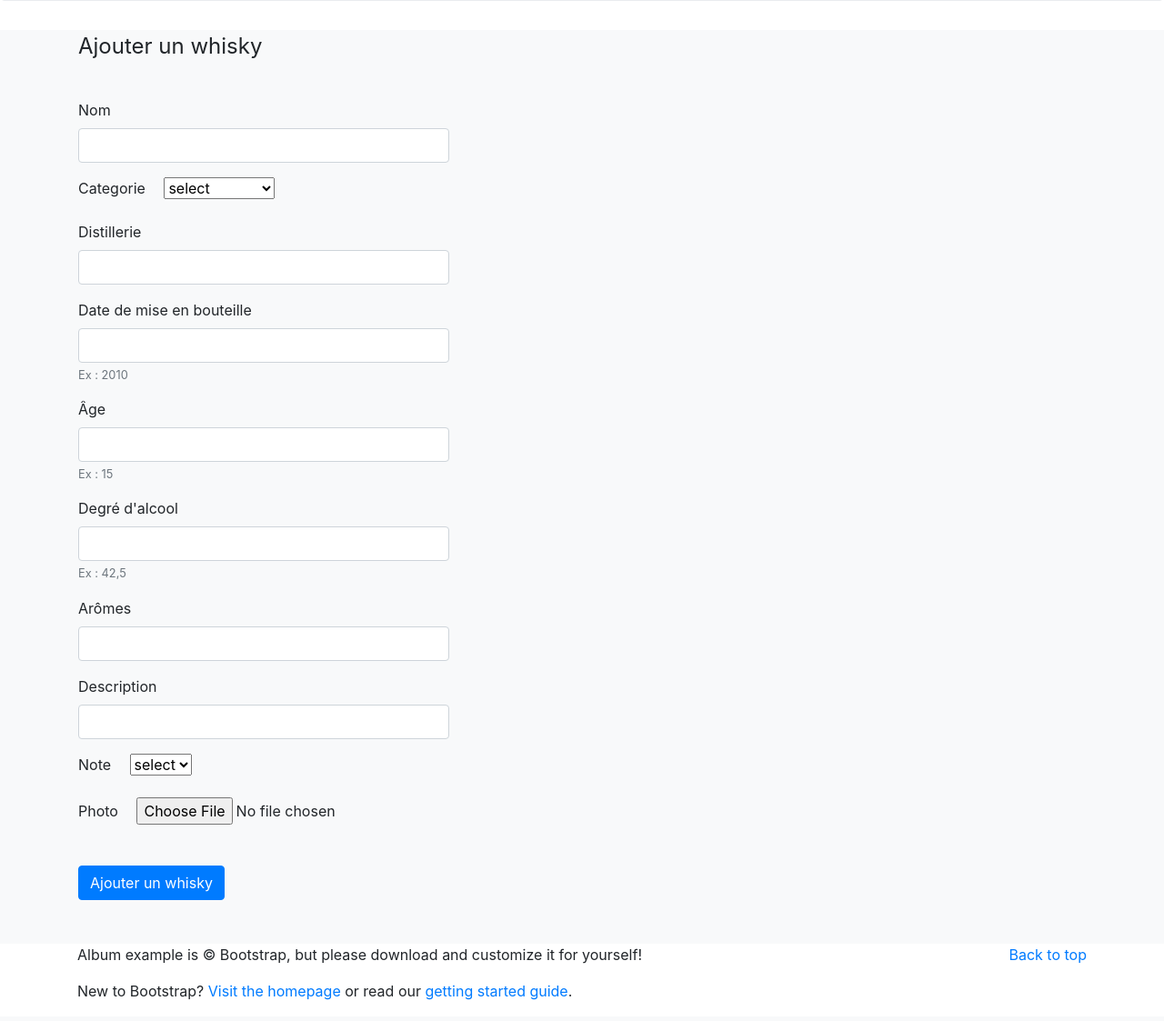
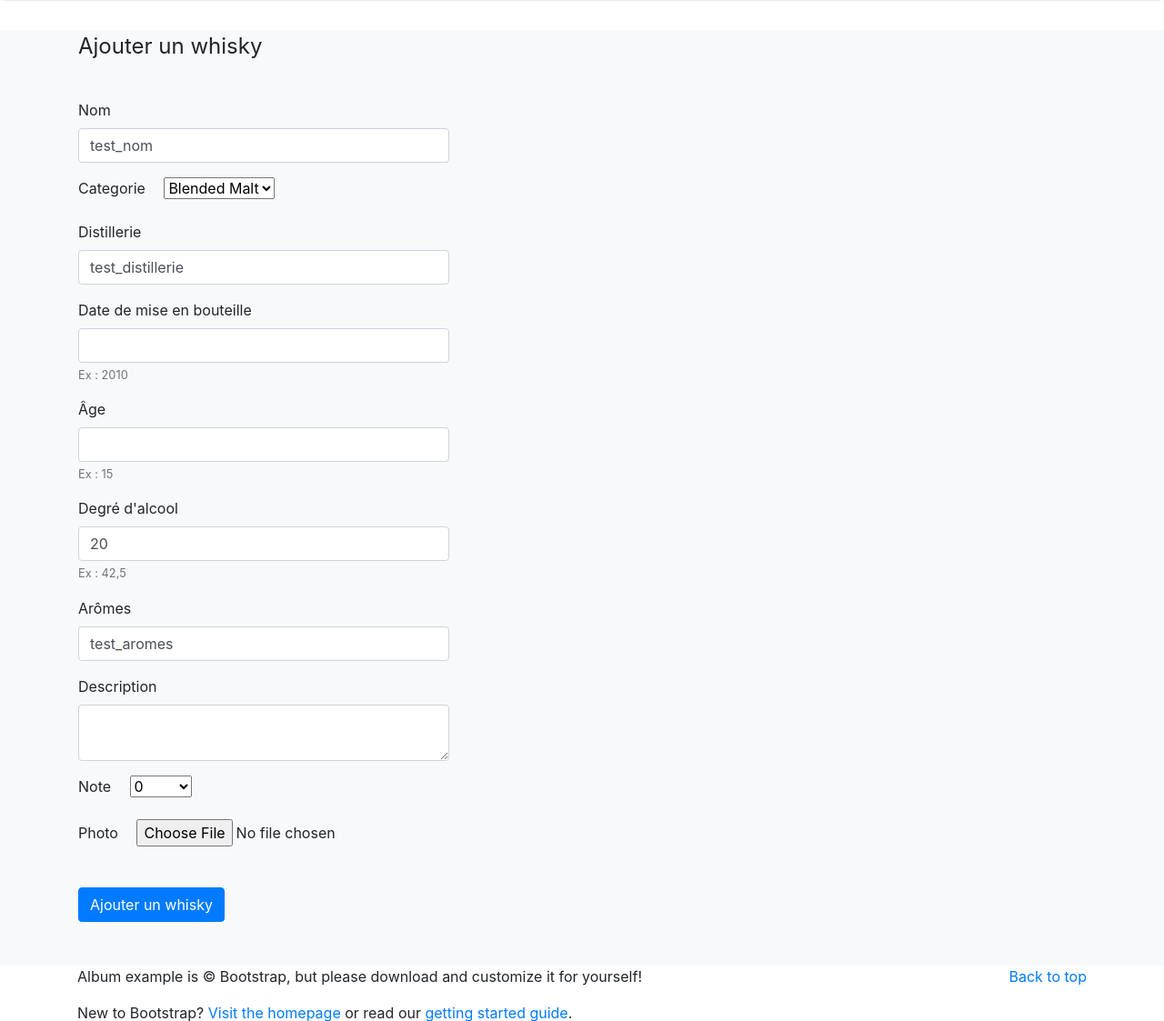
Before and after one commit to kantunb/training, a PHP site: page /add.php in a window 1280 px wide. Shown: the part 355-1478 px from the top of the page at 91% size. Before the commit the page ends 1455 px from the top, so only its background shows below. Run offline with PHP 8.4, Linux system fonts and the light colour scheme.

Commit message:
edit form

```diff
--- a/add.php
+++ b/add.php
@@ -25,19 +25,19 @@
             <div class="container">
                 <div class="row">
 
-                    <form class="form-group" metod="" action="">
+                    <form class="form-group" action="./post/create.php" method="POST">
                         <fieldset class="p-3">
                             <legend>Ajouter un whisky</legend>
                             <p class="mt-3">
                                 <label for="name">Nom</label>
-                                <input type="text" class="form-control" name="name" id="" aria-describedby="name" placeholder="" required>
+                                <input type="text" class="form-control" name="name" id="" aria-describedby="name" value="test_nom" placeholder="" required>
                                 <!-- <small id="name" class="form-text text-muted"></small> -->
                             </p>
                             <p class="mt-3">
                                 <label for="category">Categorie</label>
-                                <select name="category" id="" class="ml-3 aria-describedby="category" required">
+                                <select name="category" id="" class="ml-3 aria-describedby="category" required>
                                     <option value="">select</option>
-                                    <option value="blend">Blended Malt</option>
+                                    <option value="blend" selected>Blended Malt</option>
                                     <option value="single_malt">Single Malt</option>
                                     <option value="bourbon">Bourbon</option>
                                     <option value="rye">Rye</option>
@@ -46,36 +46,36 @@
                             </p>
                             <p class="mt-3">
                                 <label for=" distillery">Distillerie</label>
-                                <input type="text" class="form-control" name="distillery" id="" aria-describedby="Distillerie" required>
+                                <input type="text" class="form-control" name="distillery" id="" aria-describedby="Distillerie" value="test_distillerie" required>
                             </p>
                             <p class="mt-3">
                                 <label for="bottled">Date de mise en bouteille</label>
-                                <input type="number" class="form-control" name="bottled" id="" min="4" max="4" aria-describedby="Date de mise en bouteille">
+                                <input type="number" class="form-control" name="bottled" id="" min="1800" max="2100" aria-describedby="Date de mise en bouteille">
                                 <small id="date_bouteille" class="form-text text-muted">Ex : 2010</small>
                             </p>
                             <p class="mt-3">
                                 <label for="stated_age">Âge</label>
-                                <input type="number" class="form-control" name="stated_age" id="" min="4" max="4" aria-describedby="Âge">
+                                <input type="number" class="form-control" name="stated_age" id="" min="0" max="200" aria-describedby="Âge">
                                 <small id="age_bouteille" class="form-text text-muted">Ex : 15</small>
                             </p>
                             <p class="mt-3">
                                 <label for="strength">Degré d'alcool</label>
-                                <input type="number" class="form-control" name="strength" id="" min="2" max="4" aria-describedby="Degré d'alcool" required>
+                                <input type="number" class="form-control" name="strength" id="" min="30" max="80" step="0.01" aria-describedby="Degré d'alcool" value="20" required>
                                 <small id="degree_bouteille" class="form-text text-muted">Ex : 42,5</small>
                             </p>
                             <p class="mt-3">
                                 <label for="flavor">Arômes</label>
-                                <input type="text" class="form-control" name="flavor" id="" aria-describedby="Arômes" required>
+                                <input type="text" class="form-control" name="flavor" id="" aria-describedby="Arômes" value="test_aromes" required>
                             </p>
                             <p class="mt-3">
                                 <label for="description">Description</label>
-                                <input type="text" class="form-control" name="description" id="" aria-describedby="Description">
+                                <textarea class="form-control" name="description" id="" aria-describedby="Description"></textarea>
                             </p>
                             <p class="mt-3">
                                 <label for="rate">Note</label>
                                 <select name="rate" id="" class="ml-3 aria-describedby="Note" required>
                                     <option value="">select</option>
-                                    <option value="0">0</option>
+                                    <option value="0" selected>0</option>
                                     <option value="1">1</option>
                                     <option value="2">2</option>
                                     <option value="3">3</option>
```
